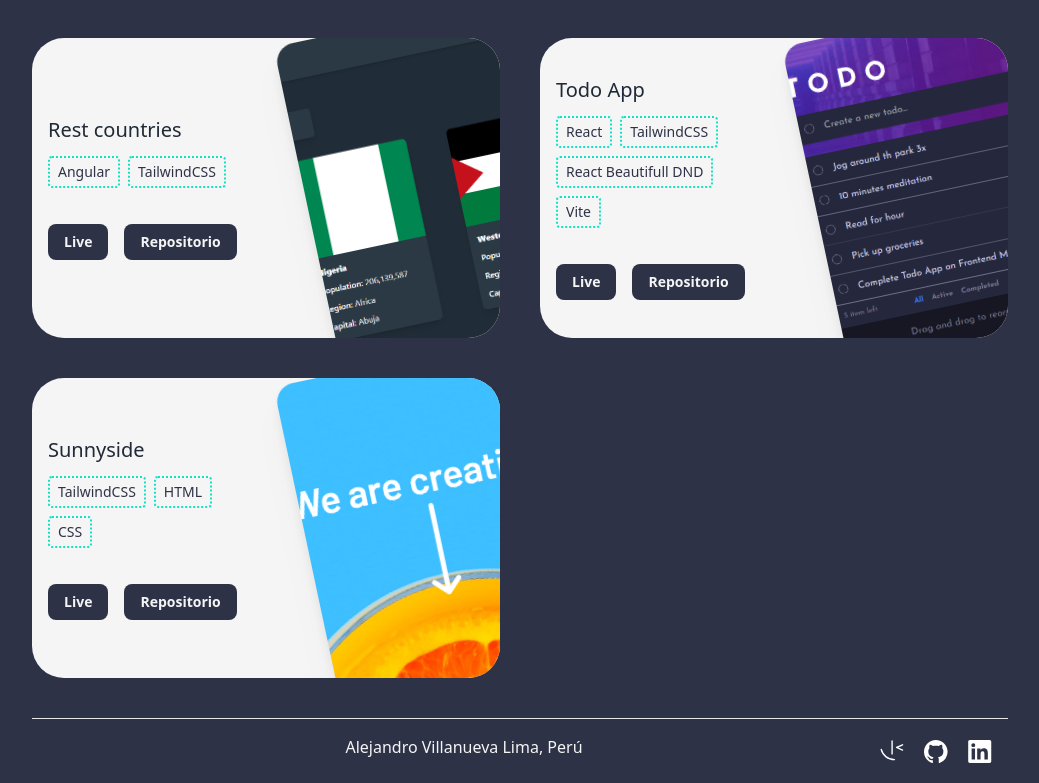
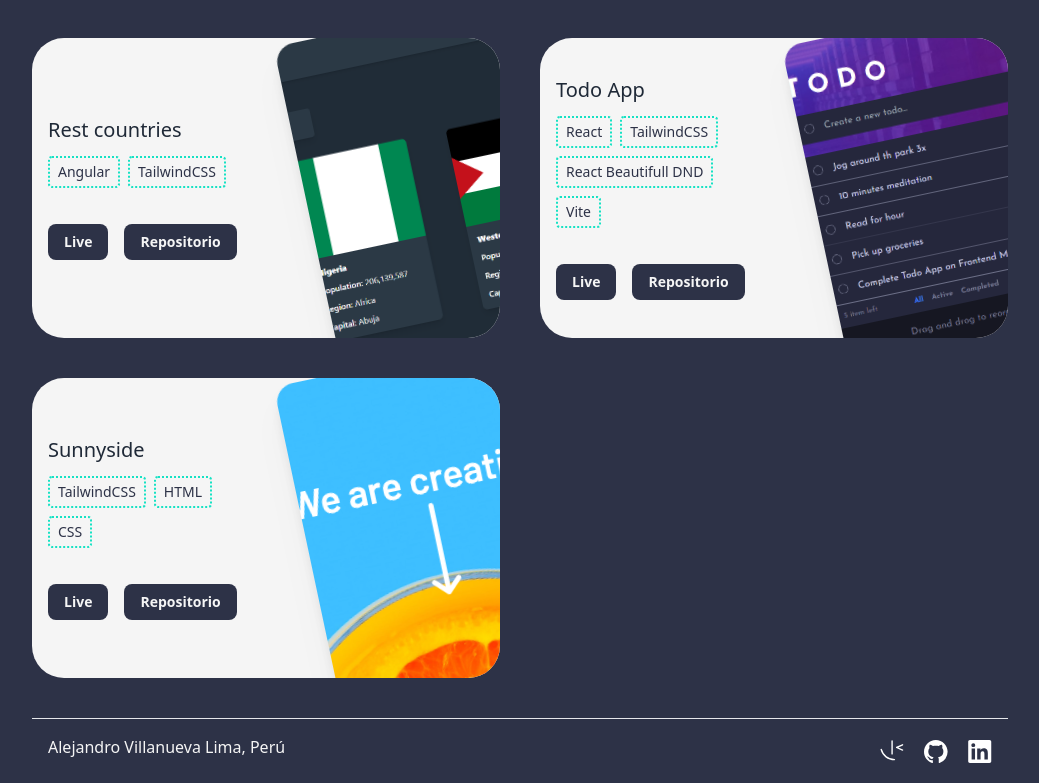
Before and after one commit to alejo9456/porftolio, a Next.js app: page / in a window 1280 px wide. Shown: the part 2456-3239 px from the top of the page, without its empty margins (120-1159 px from the left). Built offline with nearby package versions, Linux system fonts and the light colour scheme.

Commit message:
feat: update style in the footer

```diff
--- a/components/Footer.tsx
+++ b/components/Footer.tsx
@@ -5,7 +5,7 @@ import React from 'react'
 export const Footer = () => {
   return (
     <footer className='flex flex-col md:flex-row md:justify-between items-center justify-center p-4 border-t border-willSand'>
-        <p className='mx-auto mb-2'>Alejandro Villanueva Lima, Perú</p>
+        <p className='mb-2'>Alejandro Villanueva Lima, Perú</p>
         <ul className='flex gap-5 justify-center'>
             <li className="cursor-pointer">
                 <a href="https://www.frontendmentor.io/profile/alejo9456" target='_blank'>
```
